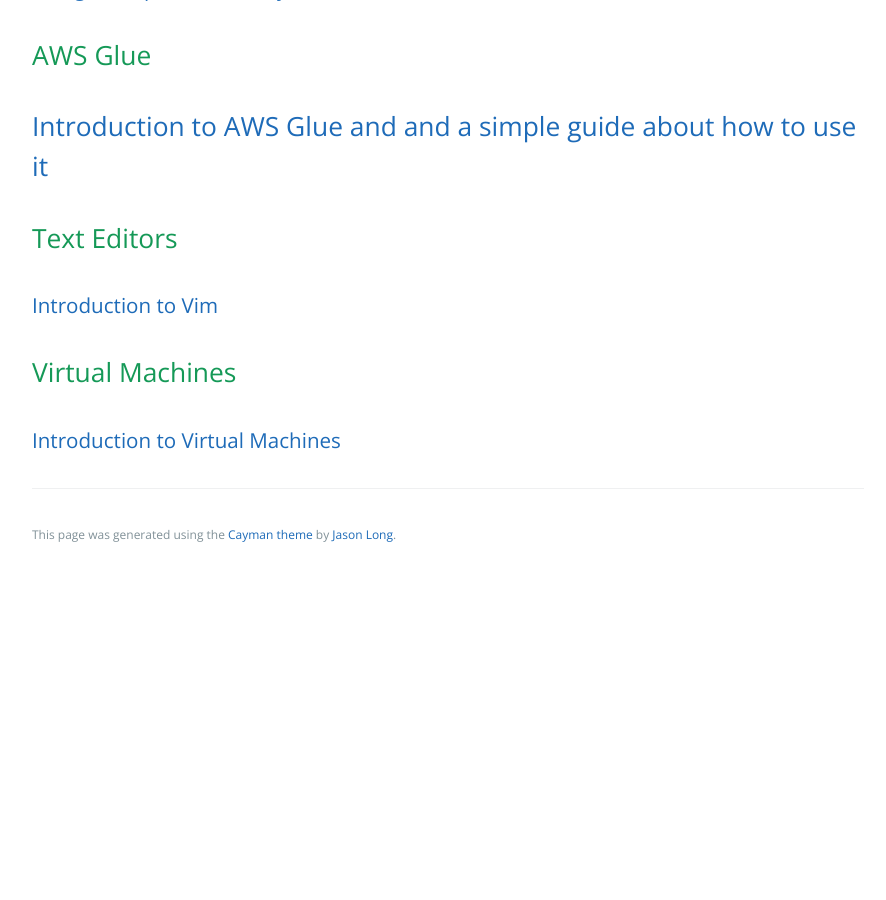
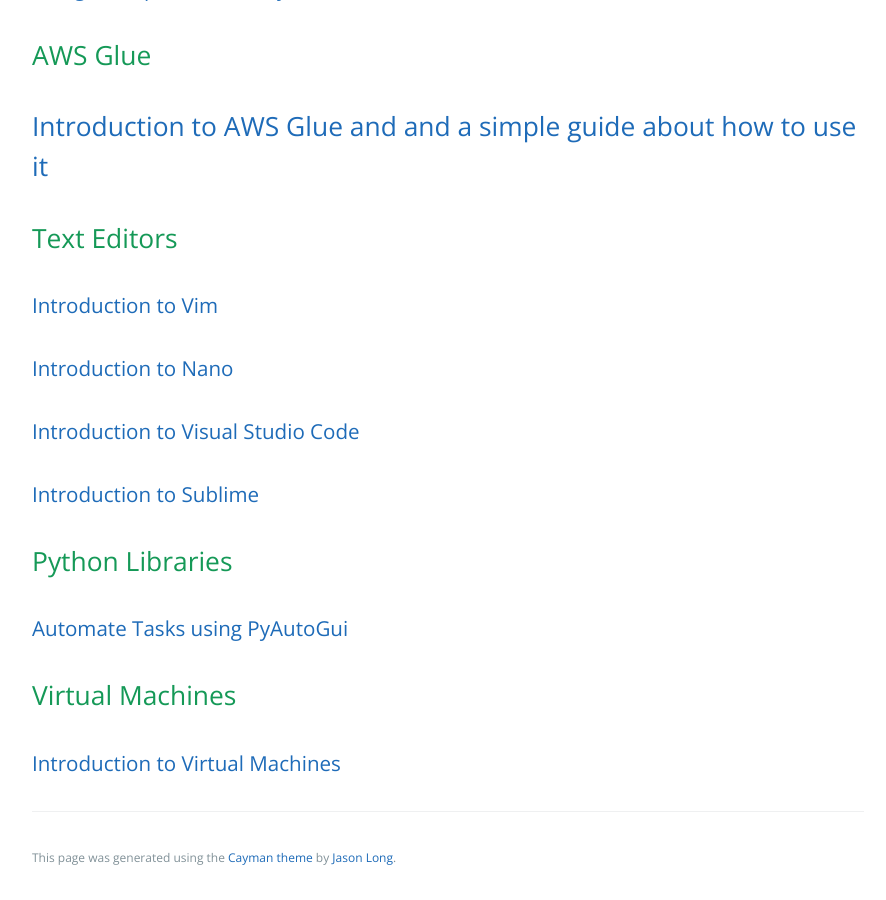
Before and after one commit to learning-software-engineering/learning-software-engineering.github.io, a Jekyll site: the page built from Topics/Software_Tools.md, in a window 1280 px wide and 900 px high, scrolled down 1100 px. Shown: the whole window, without its empty margins (192-1078 px from the left). Built offline with Jekyll 4.4.1, drawn with Linux system fonts in a browser that asks for light colours; our own code applies the rules of GitHub Pages for plain Markdown files; before the commit the page ends 1677 px from its top, so only the background shows below that.

Commit message:
Update Software_Tools.md

```diff
--- a/Topics/Software_Tools.md
+++ b/Topics/Software_Tools.md
@@ -20,6 +20,12 @@
 
 ## Text Editors
 ### [Introduction to Vim](./Software_Tools/vim.md)
+### [Introduction to Nano](./Software_Tools/nano/nano.md)
+### [Introduction to Visual Studio Code](./Software_Tools/VSCode.md)
+### [Introduction to Sublime](./Software_Tools/Sublime.md)
+
+## Python Libraries
+### [Automate Tasks using PyAutoGui](./Software_Tools/PyAutoGUI/Automation_with_PyAutoGUI.md)
 
 ## Virtual Machines
 ### [Introduction to Virtual Machines](./Software_Tools/virtual_machine.md)
```
